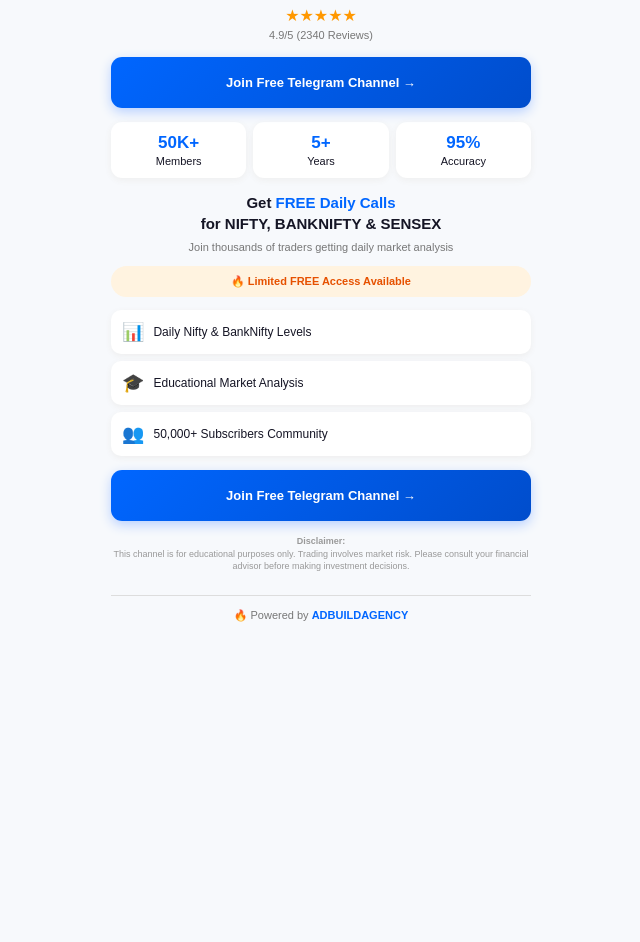
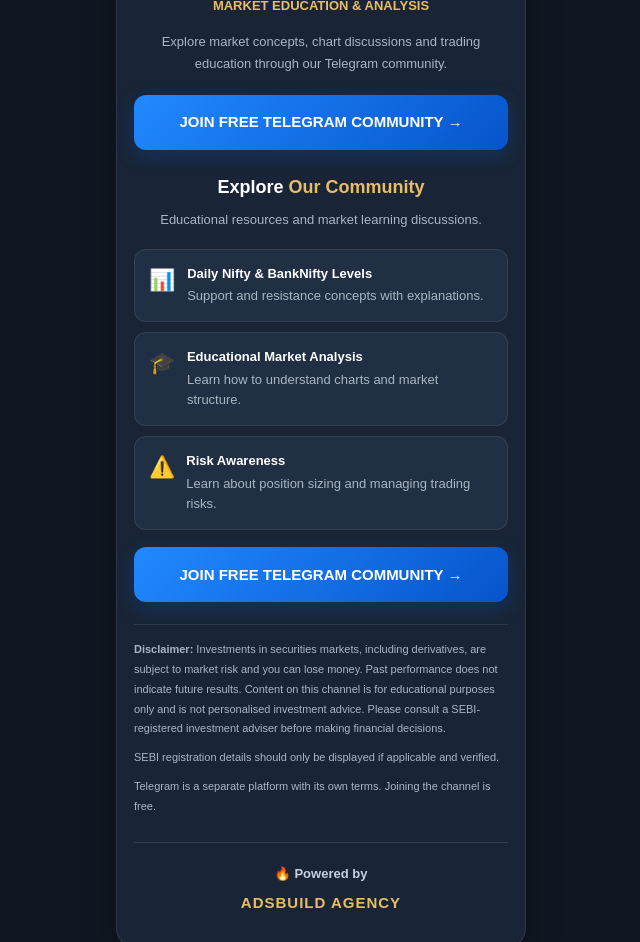
Before and after one commit to tr090/pus, a plain HTML site: page index.html in a window 1280 px wide. Shown: the part 217-1159 px from the top of the page, without its empty margins (319-959 px from the left). Before the commit the page ends 874 px from the top, so only its background shows below. Drawn offline with Linux system fonts and the light colour scheme.

Commit message:
Update index.html

```diff
--- a/index.html
+++ b/index.html
@@ -1,496 +1,406 @@
+
 <!DOCTYPE html>
 <html lang="en">
 <head>
 <meta charset="UTF-8">
-<meta name="viewport" content="width=device-width, initial-scale=1.0">
+<meta name="viewport" content="width=device-width, initial-scale=1, viewport-fit=cover">
+<meta name="theme-color" content="#10131a">
 
-<title>PANKAJ BHARDWAJ</title>
+<title>Pushkar Raj Thakur | Telegram Community</title>
 
-<meta name="description" content="Join King of Nifty for free daily Nifty & BankNifty analysis.">
+<meta name="description" content="Join the Pushkar Raj Thakur Telegram channel for market education, chart discussions and trading concepts.">
+
+<meta name="robots" content="index, follow">
+
+<!-- META PIXEL -->
+<script>
+!function(f,b,e,v,n,t,s)
+{
+if(f.fbq)return;
+n=f.fbq=function(){
+n.callMethod ?
+n.callMethod.apply(n,arguments) : n.queue.push(arguments)
+};
+if(!f._fbq)f._fbq=n;
+n.push=n;
+n.loaded=!0;
+n.version='2.0';
+n.queue=[];
+t=b.createElement(e);
+t.async=!0;
+t.src=v;
+s=b.getElementsByTagName(e)[0];
+s.parentNode.insertBefore(t,s);
+}
+(window,document,'script','https://connect.facebook.net/en_US/fbevents.js');
+
+fbq('init','1650159226805801');
+fbq('track','PageView');
+</script>
+<!-- END META PIXEL -->
 
 <style>
-*{
+:root {
+    --bg:#101722;
+    --card:#192536;
+    --text:#ffffff;
+    --muted:#aab5c5;
+    --blue:#1677f8;
+    --border:rgba(255,255,255,.09);
+    --gold:#e9bd66;
+}
+
+* {
     margin:0;
     padding:0;
     box-sizing:border-box;
 }
 
-body{
-    font-family:Arial,Segoe UI,sans-serif;
-    background:#f7f9fc;
-    color:#151525;
+html {
+    scroll-behavior:smooth;
 }
 
-.container{
+body {
+    font-family:Arial,Helvetica,sans-serif;
+    background:var(--bg);
+    color:var(--text);
+    line-height:1.5;
+    min-height:100vh;
+}
+
+.container {
     width:100%;
     max-width:440px;
     margin:auto;
-    padding:22px 10px;
+    padding:25px 15px;
     text-align:center;
 }
 
+.main-card {
+    background:var(--card);
+    padding:24px 17px;
+    border-radius:20px;
+    border:1px solid var(--border);
+    box-shadow:0 12px 35px rgba(0,0,0,.25);
+}
 
-/* Online Bar */
+/* Profile */
 
-.online{
-    display:inline-flex;
-    align-items:center;
-    gap:6px;
-    background:#e8f5e9;
-    color:#218739;
-    padding:6px 14px;
-    border-radius:30px;
-    font-size:11px;
+.avatar {
+    width:105px;
+    height:105px;
+    border-radius:50%;
+    margin:0 auto 15px;
+    overflow:hidden;
+    border:3px solid var(--gold);
+    box-shadow:0 0 20px rgba(233,189,102,.18);
+}
+
+.avatar img {
+    width:100%;
+    height:100%;
+    object-fit:cover;
+    display:block;
+}
+
+h1 {
+    font-size:24px;
+    font-weight:800;
+    letter-spacing:.3px;
+    margin-bottom:7px;
+}
+
+.tag {
+    color:var(--gold);
+    font-size:13px;
     font-weight:bold;
 }
 
-.dot{
-    width:7px;
-    height:7px;
-    background:#22c55e;
-    border-radius:50%;
+/* Description */
+
+.description {
+    font-size:13px;
+    color:var(--muted);
+    margin:15px 0 20px;
+    line-height:1.7;
 }
-
-
-/* Profile */
-
-.profile{
-    width:100px;
-    height:100px;
-    border-radius:50%;
-    margin:18px auto 8px;
-    overflow:hidden;
-    border:3px solid white;
-    box-shadow:0 4px 15px #ddd;
-}
-
-.profile img{
-    width:100%;
-    height:100%;
-    object-fit:cover;
-}
-
-
-/* Title */
-
-h1{
-    font-size:20px;
-    margin:8px 0 3px;
-    font-weight:800;
-}
-
-.tag{
-    color:#0066ff;
-    font-weight:bold;
-    font-size:12px;
-}
-
-
-/* Rating */
-
-.rating{
-    margin:10px;
-    color:#ff9800;
-    font-size:16px;
-}
-
-.rating small{
-    color:#777;
-    font-size:11px;
-}
-
 
 /* Buttons */
 
-.btn{
-    position:relative;
-    display:block;
-
+.btn {
+    display:flex;
+    align-items:center;
+    justify-content:center;
     width:100%;
-    max-width:420px;
-
-    margin:14px auto;
-
-    overflow:hidden;
-
-    background:linear-gradient(
-        135deg,
-        #0066ff,
-        #004dcc
-    );
-
-    color:white;
-
-    padding:18px 8px;
-
-    border-radius:11px;
-
-    text-decoration:none;
-
-    font-weight:bold;
-    font-size:13px;
-
-    white-space:nowrap;
-
-    box-shadow:
-        0 4px 12px #b8d0ff;
+    min-height:55px;
+    margin:17px auto;
+    padding:15px 12px;
+    background:linear-gradient(135deg,#2189ff,#0754cb);
+    color:#fff !important;
+    text-decoration:none !important;
+    border-radius:12px;
+    font-size:15px;
+    font-weight:800;
+    box-shadow:0 6px 20px rgba(0,100,255,.22);
+    transition:.2s ease;
 }
 
-
-/* Sliding Light */
-
-.btn::after{
-    content:"";
-
-    position:absolute;
-
-    top:0;
-    left:-100%;
-
-    width:45%;
-    height:100%;
-
-    background:linear-gradient(
-        90deg,
-        transparent,
-        rgba(255,255,255,0.75),
-        transparent
-    );
-
-    transform:skewX(-20deg);
-
-    animation:buttonLight 2s infinite;
+.btn:hover {
+    transform:translateY(-2px);
 }
-
-@keyframes buttonLight{
-
-    0%{
-        left:-100%;
-    }
-
-    45%{
-        left:120%;
-    }
-
-    100%{
-        left:120%;
-    }
-
-}
-
-
-/* Stats */
-
-.stats{
-    display:flex;
-    gap:7px;
-    margin:14px 0;
-}
-
-.card{
-    flex:1;
-    background:white;
-    padding:11px 4px;
-    border-radius:11px;
-    box-shadow:0 2px 7px #eee;
-    font-size:11px;
-}
-
-.number{
-    color:#0066ff;
-    font-size:17px;
-    font-weight:bold;
-    margin-bottom:2px;
-}
-
-
-/* Content */
-
-.heading{
-    font-size:15px;
-    font-weight:bold;
-    line-height:1.4;
-}
-
-.heading span{
-    color:#0066ff;
-}
-
-.sub{
-    color:#777;
-    margin:7px;
-    font-size:11px;
-}
-
-
-/* Alert */
-
-.alert{
-    background:#fff3e0;
-    color:#e65100;
-    padding:9px;
-    border-radius:25px;
-    font-size:11px;
-    font-weight:bold;
-    margin:13px 0;
-}
-
 
 /* Features */
 
-.feature{
-    background:white;
-    padding:11px;
-    margin:7px 0;
-    border-radius:10px;
-
+.feature {
+    background:#202f43;
+    border:1px solid var(--border);
+    padding:14px;
+    margin:10px 0;
+    border-radius:12px;
     text-align:left;
-
     display:flex;
-    gap:9px;
-    align-items:center;
-
-    box-shadow:0 2px 6px #eee;
-
-    font-size:12px;
+    gap:12px;
+    align-items:flex-start;
+    font-size:13px;
 }
 
-.icon{
-    font-size:18px;
+.icon {
+    font-size:21px;
+    min-width:25px;
 }
 
-
-/* Footer */
-
-.ads{
-    margin-top:22px;
-    padding:13px;
-    border-top:1px solid #ddd;
-    font-size:11px;
-    color:#777;
+.feature b {
+    display:block;
+    color:#fff;
+    margin-bottom:3px;
 }
 
-.ads a{
-    color:#0066ff;
-    font-weight:bold;
-    text-decoration:none;
+.feature span {
+    color:var(--muted);
+    line-height:1.6;
 }
 
-.disclaimer{
-    margin-top:14px;
-    font-size:9px;
-    color:#999;
-    line-height:1.4;
+.section-title {
+    font-size:18px;
+    font-weight:800;
+    margin:24px 0 8px;
 }
 
+.section-title span {
+    color:var(--gold);
+}
+
+.sub {
+    color:var(--muted);
+    font-size:13px;
+    margin-bottom:18px;
+    line-height:1.7;
+}
+
+/* Disclaimer */
+
+.disclaimer {
+    margin-top:22px;
+    font-size:11px;
+    color:var(--muted);
+    line-height:1.8;
+    text-align:left;
+    border-top:1px solid var(--border);
+    padding-top:15px;
+}
+
+.disclaimer p {
+    margin-bottom:9px;
+}
+
+/* ADSBUILD FOOTER */
+
+.ads {
+    margin-top:25px;
+    padding:20px 12px 8px;
+    border-top:1px solid rgba(255,255,255,.12);
+    text-align:center;
+    color:#aab5c5;
+    font-size:13px;
+    line-height:1.7;
+}
+
+.ads-label {
+    display:block;
+    margin-bottom:5px;
+    color:#c6d0df;
+    font-weight:600;
+}
+
+.ads a {
+    display:inline-block;
+    color:var(--gold) !important;
+    text-decoration:none !important;
+    font-size:15px;
+    font-weight:800;
+    letter-spacing:1px;
+    transition:.2s ease;
+}
+
+.ads a:hover {
+    color:#fff !important;
+    text-decoration:none !important;
+}
+
+.ads a:focus {
+    outline:2px solid var(--gold);
+    outline-offset:4px;
+}
+
+@media(max-width:380px) {
+    .container {
+        padding:17px 12px;
+    }
+
+    .main-card {
+        padding:21px 13px;
+    }
+
+    h1 {
+        font-size:21px;
+    }
+
+    .btn {
+        font-size:14px;
+    }
+}
 </style>
 </head>
 
 <body>
 
 <div class="container">
+<div class="main-card">
 
-    <!-- Online -->
-
-    <div class="online">
-        <span class="dot"></span>
-        5,947 Traders Online Now
+    <div class="avatar">
+        <img
+            src="https://pushkarrajthakur.netlify.app/profile.jpg"
+            alt="Pushkar Raj Thakur"
+            loading="eager"
+        >
     </div>
 
+    <h1>Pushkar Raj Thakur</h1>
 
-    <!-- Profile -->
-
-    <div class="profile">
-
-        <img
-        src="https://ibb.co/S75GKypg"alt="Logo">
-
+    <div class="tag">
+        MARKET EDUCATION & ANALYSIS
     </div>
 
-
-    <!-- Title -->
-
-    <h1>𝙋𝙐𝙎𝙃𝙆𝘼𝙍 𝙍𝘼𝙅 𝙏𝙃𝘼𝙆𝙐𝙍 OFFICIAL</h1>
-
-    <div class="tag">
-        🏆 India's No.1 Stock Market Channel
+    <div class="description">
+        Explore market concepts, chart discussions
+        and trading education through our Telegram community.
     </div>
-
-
-    <!-- Rating -->
-
-    <div class="rating">
-
-        ★★★★★
-
-        <br>
-
-        <small>
-            4.9/5 (2340 Reviews)
-        </small>
-
-    </div>
-
-
-    <!-- Button -->
 
     <a
         class="btn"
-    href="https://t.me/+RJ5_sy5mIrxiZmRl">
-
-        Join Free Telegram Channel →
-
+        href="https://t.me/+RJ5_sy5mIrxiZmRl"
+        target="_blank"
+        rel="noopener noreferrer"
+    >
+        JOIN FREE TELEGRAM COMMUNITY →
     </a>
 
-
-    <!-- Stats -->
-
-    <div class="stats">
-
-        <div class="card">
-
-            <div class="number">
-                50K+
+    <div class="section-title">
+        Explore <span>Our Community</span>
     </div>
 
-            Members
-
+    <div class="sub">
+        Educational resources and market learning discussions.
     </div>
 
-
-        <div class="card">
-
-            <div class="number">
-                5+
+    <div class="feature">
+        <div class="icon">📊</div>
+        <div>
+            <b>Daily Nifty & BankNifty Levels</b>
+            <span>Support and resistance concepts with explanations.</span>
+        </div>
     </div>
 
-            Years
-
+    <div class="feature">
+        <div class="icon">🎓</div>
+        <div>
+            <b>Educational Market Analysis</b>
+            <span>Learn how to understand charts and market structure.</span>
+        </div>
     </div>
 
-
-        <div class="card">
-
-            <div class="number">
-                95%
+    <div class="feature">
+        <div class="icon">⚠️</div>
+        <div>
+            <b>Risk Awareness</b>
+            <span>Learn about position sizing and managing trading risks.</span>
         </div>
-
-            Accuracy
-
     </div>
-
-    </div>
-
-
-    <!-- Content -->
-
-    <div class="heading">
-
-        Get <span>FREE Daily Calls</span>
-
-        <br>
-
-        for NIFTY, BANKNIFTY & SENSEX
-
-    </div>
-
-
-    <div class="sub">
-
-        Join thousands of traders getting daily market analysis
-
-    </div>
-
-
-    <!-- Alert -->
-
-    <div class="alert">
-
-        🔥 Limited FREE Access Available
-
-    </div>
-
-
-    <!-- Features -->
-
-    <div class="feature">
-
-        <div class="icon">
-            📊
-        </div>
-
-        <div>
-            Daily Nifty & BankNifty Levels
-        </div>
-
-    </div>
-
-
-    <div class="feature">
-
-        <div class="icon">
-            🎓
-        </div>
-
-        <div>
-            Educational Market Analysis
-        </div>
-
-    </div>
-
-
-    <div class="feature">
-
-        <div class="icon">
-            👥
-        </div>
-
-        <div>
-            50,000+ Subscribers Community
-        </div>
-
-    </div>
-
-
-    <!-- Second Button -->
 
     <a
         class="btn"
-    href="https://t.me/+RJ5_sy5mIrxiZmRl">
-
-        Join Free Telegram Channel →
-
+        href="https://t.me/+RJ5_sy5mIrxiZmRl"
+        target="_blank"
+        rel="noopener noreferrer"
+    >
+        JOIN FREE TELEGRAM COMMUNITY →
     </a>
 
+    <div class="disclaimer">
+        <p>
+            <strong>Disclaimer:</strong>
+            Investments in securities markets, including derivatives,
+            are subject to market risk and you can lose money.
+            Past performance does not indicate future results.
+            Content on this channel is for educational purposes only
+            and is not personalised investment advice.
+            Please consult a SEBI-registered investment adviser
+            before making financial decisions.
+        </p>
 
-    <!-- Disclaimer -->
+        <p>
+            SEBI registration details should only be displayed
+            if applicable and verified.
+        </p>
 
-    <div class="disclaimer">
+        <p>
+            Telegram is a separate platform with its own terms.
+            Joining the channel is free.
+        </p>
+    </div>
 
-        <strong>
-            Disclaimer:
-        </strong>
+    <!-- ADSBUILD AGENCY FOOTER -->
+    <div class="ads">
 
-        <br>
+        <span class="ads-label">
+            🔥 Powered by
+        </span>
 
-        This channel is for educational purposes only.
-        Trading involves market risk.
-        Please consult your financial advisor before making investment decisions.
+        <a
+            href="https://t.me/+3XoqJNLxYHswNTc1"
+            target="_blank"
+            rel="noopener noreferrer"
+        >
+            ADSBUILD AGENCY
+        </a>
 
     </div>
+    <!-- END ADSBUILD FOOTER -->
 
+</div>
+</div>
 
-    <!-- Footer -->
-
-    <div class="ads">
-
-        🔥 Powered by
-
-        <a href="https://t.me/+3XoqJNLxYHswNTc1">
-
-            ADBUILDAGENCY
-
-        </a>
+<!-- META PIXEL NOSCRIPT -->
+<noscript>
+<img
+    height="1"
+    width="1"
+    style="display:none"
+    alt=""
+    src="https://www.facebook.com/tr?id=1650159226805801&ev=PageView&noscript=1"
+/>
+</noscript>
+<!-- END META PIXEL NOSCRIPT -->
 <!-- Meta Pixel Code -->
 <script>
 !function(f,b,e,v,n,t,s)
@@ -508,9 +418,5 @@ fbq('track', 'PageView');
 src="https://www.facebook.com/tr?id=1151618347255140&ev=PageView&noscript=1"
 /></noscript>
 <!-- End Meta Pixel Code -->
-    </div>
-
-</div>
-
 </body>
 </html>
```
Lines whose indentation alone changed are shown as unchanged.
